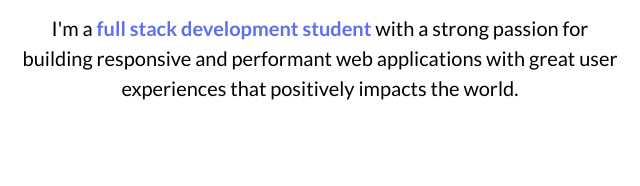
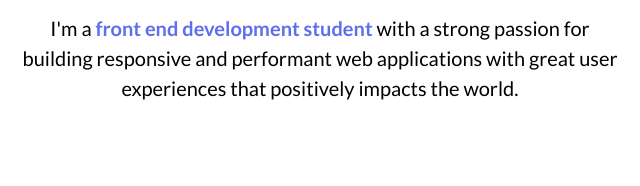
Before and after one commit to Khyla-geca/Portfolio, a plain HTML site: page index.html in a window 1280 px wide. Shown: the part 276-462 px from the top of the page, 320-960 px from the left. Drawn offline with Linux system fonts and the light colour scheme.

Commit message:
Update index.html

```diff
--- a/index.html
+++ b/index.html
@@ -48,7 +48,7 @@
                     Hey! I'm <span class="text">Khyla Geca</span>&nbsp;<span class="wave">👋</span>
                   </h1>
                   <p class="about-me__info--para">
-                    I'm a <strong class="text">full stack development student</strong> with a strong passion for building
+                    I'm a <strong class="text">front end development student</strong> with a strong passion for building
                     responsive and performant web applications with great user experiences that positively impacts the world.
                   </p>
                 </div>
```
